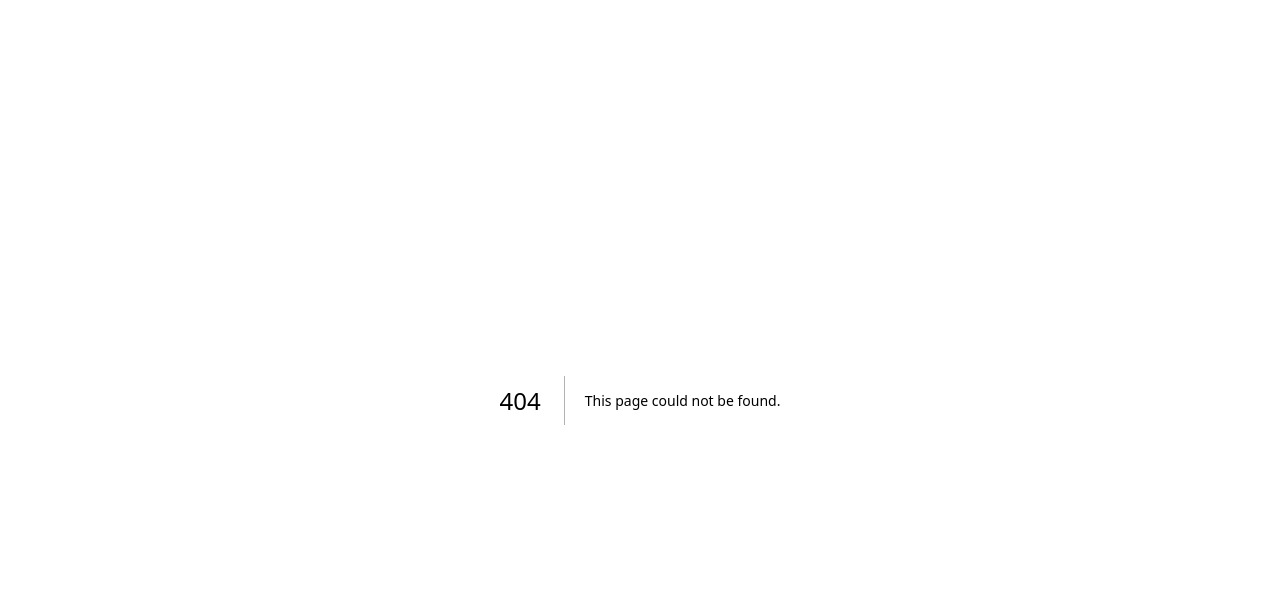
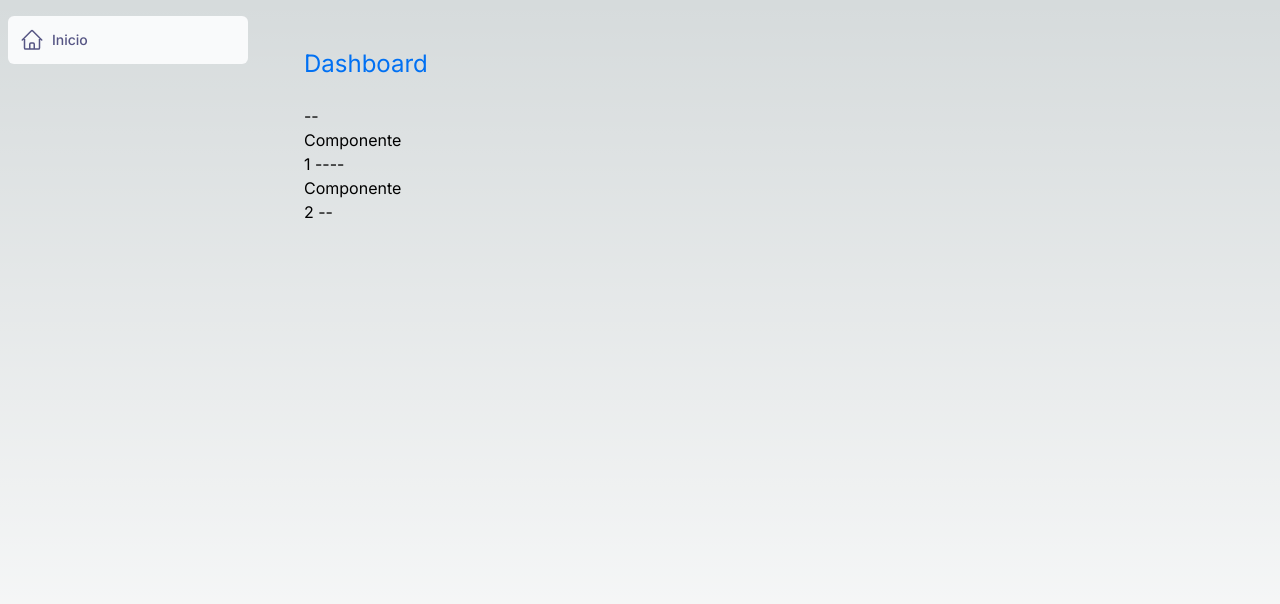
Before and after one commit to EmilianoGS/clima-nextjs, a Next.js app: page /dashboard in a window 1280 px wide. Before the commit this address had no page. Shown: the top 604 px of the page. Built offline with nearby package versions, Linux system fonts and the light colour scheme.

Commit message:
Incorporacion tailwindcss, creacion de dashboard

```diff
--- /dev/null
+++ b/app/dashboard/index.jsx
@@ -0,0 +1,9 @@
+import React from 'react'
+
+const Inicio = () => {
+  return (
+    <div>Página de inicio</div>
+  )
+}
+
+export default Inicio
--- /dev/null
+++ b/app/dashboard/layout.js
@@ -0,0 +1,12 @@
+import SideNav from './sidenav';
+
+export default function Layout({children}) {
+  return (
+    <div className="flex h-screen flex-col md:flex-row md:overflow-hidden">
+      <div className="w-full flex-none md:w-64">
+        <SideNav />
+          </div>
+      <div className="flex-grow p-6 md:overflow-y-auto md:p-12">{children}</div>
+    </div>
+  );
+}
--- /dev/null
+++ b/app/dashboard/navLinks.jsx
@@ -0,0 +1,38 @@
+'use client';
+import Link from 'next/link';
+import { usePathname } from 'next/navigation';
+import {
+    UserGroupIcon,
+    HomeIcon,
+    DocumentDuplicateIcon,
+  } from '@heroicons/react/24/outline';
+import clsx from 'clsx'
+
+const links = [
+  { name: 'Inicio', href: '/inicio', icon: HomeIcon },
+
+];
+
+export default function NavLinks() {
+  const pathname=usePathname();
+
+  return (
+    <>
+      {links.map((link) => {
+        const LinkIcon = link.icon;
+        const linkStyle= clsx("flex h-[48px] grow text-metal items-center justify-center gap-2 rounded-md bg-gray-50 p-3 text-sm font-medium hover:bg-sky-100 hover:text-blue-600 md:flex-none md:justify-start md:p-2 md:px-3",{'bg-sky-100 text-blue-600': pathname === link.href});
+
+        return (
+          <Link
+            key={link.name}
+            href={link.href}
+            className={linkStyle}
+          >
+            <LinkIcon className="w-6" />
+            <p className="hidden md:block">{link.name}</p>
+          </Link>
+        );
+      })}
+    </>
+  );
+}
--- /dev/null
+++ b/app/dashboard/page.jsx
@@ -0,0 +1,21 @@
+
+
+
+import {Suspense} from 'react'
+
+
+export default async function Page() {
+
+  return (
+    <main>
+      <h1 className={` mb-4 text-xl md:text-2xl text-blue-500`}>
+        Dashboard
+      </h1>
+
+      <div className="mt-6 grid grid-cols-1 gap-6 md:grid-cols-4 lg:grid-cols-8">
+        <Suspense fallback={'Cargando...'}>-- Componente 1 --</Suspense>
+        <Suspense fallback={'Cargando...'}>-- Componente 2 --</Suspense>
+      </div>
+    </main>
+  );
+}
--- /dev/null
+++ b/app/dashboard/sidenav.jsx
@@ -0,0 +1,13 @@
+import Link from 'next/link';
+import NavLinks from './navLinks';
+
+export default function SideNav() {
+  return (
+    <div className="flex h-full flex-col px-3 py-4 md:px-2">
+      <div className="flex grow flex-row justify-between space-x-2 md:flex-col
+       md:space-x-0 md:space-y-2">
+        <NavLinks />
+      </div>
+    </div>
+  );
+}
--- a/app/globals.css
+++ b/app/globals.css
@@ -1,3 +1,7 @@
+@tailwind base;
+@tailwind components;
+@tailwind utilities;
+
 :root {
   --max-width: 1100px;
   --border-radius: 12px;
--- a/app/layout.js
+++ b/app/layout.js
@@ -4,14 +4,16 @@ import "./globals.css";
 const inter = Inter({ subsets: ["latin"] });
 
 export const metadata = {
-  title: "Create Next App",
-  description: "Generated by create next app",
+  title: "Clima App",
+  description: "Proyecto React + NextJS",
 };
 
 export default function RootLayout({ children }) {
   return (
     <html lang="en">
-      <body className={inter.className}>{children}</body>
+      <body className={inter.className}>
+        {children}
+      </body>
     </html>
   );
 }
--- a/app/page.js
+++ b/app/page.js
@@ -1,34 +1,11 @@
 import Image from "next/image";
 import styles from "./page.module.css";
 
+
 export default function Home() {
   return (
-    <main className={styles.main}>
-      <div className={styles.description}>
-        <p>
-          Get started by editing&nbsp;
-          <code className={styles.code}>app/page.js</code>
-        </p>
-        <div>
-          <a
-            href="https://vercel.com?utm_source=create-next-app&utm_medium=appdir-template&utm_campaign=create-next-app"
-            target="_blank"
-            rel="noopener noreferrer"
-          >
-            By{" "}
-            <Image
-              src="/vercel.svg"
-              alt="Vercel Logo"
-              className={styles.vercelLogo}
-              width={100}
-              height={24}
-              priority
-            />
-          </a>
-        </div>
-      </div>
-
-      <div className={styles.center}>
+    <main className="flex min-h-screen flex-col p-6">
+    <div className="flex h-20 shrink-0 items-end rounded-lg bg-blue-500 p-4 md:h-52">
         <Image
           className={styles.logo}
           src="/next.svg"
@@ -38,58 +15,6 @@ export default function Home() {
           priority
         />
       </div>
-
-      <div className={styles.grid}>
-        <a
-          href="https://nextjs.org/docs?utm_source=create-next-app&utm_medium=appdir-template&utm_campaign=create-next-app"
-          className={styles.card}
-          target="_blank"
-          rel="noopener noreferrer"
-        >
-          <h2>
-            Docs <span>-&gt;</span>
-          </h2>
-          <p>Find in-depth information about Next.js features and API.</p>
-        </a>
-
-        <a
-          href="https://nextjs.org/learn?utm_source=create-next-app&utm_medium=appdir-template&utm_campaign=create-next-app"
-          className={styles.card}
-          target="_blank"
-          rel="noopener noreferrer"
-        >
-          <h2>
-            Learn <span>-&gt;</span>
-          </h2>
-          <p>Learn about Next.js in an interactive course with&nbsp;quizzes!</p>
-        </a>
-
-        <a
-          href="https://vercel.com/templates?framework=next.js&utm_source=create-next-app&utm_medium=appdir-template&utm_campaign=create-next-app"
-          className={styles.card}
-          target="_blank"
-          rel="noopener noreferrer"
-        >
-          <h2>
-            Templates <span>-&gt;</span>
-          </h2>
-          <p>Explore starter templates for Next.js.</p>
-        </a>
-
-        <a
-          href="https://vercel.com/new?utm_source=create-next-app&utm_medium=appdir-template&utm_campaign=create-next-app"
-          className={styles.card}
-          target="_blank"
-          rel="noopener noreferrer"
-        >
-          <h2>
-            Deploy <span>-&gt;</span>
-          </h2>
-          <p>
-            Instantly deploy your Next.js site to a shareable URL with Vercel.
-          </p>
-        </a>
-      </div>
     </main>
   );
 }
--- /dev/null
+++ b/postcss.config.js
@@ -0,0 +1,6 @@
+module.exports = {
+  plugins: {
+    tailwindcss: {},
+    autoprefixer: {},
+  },
+}
--- /dev/null
+++ b/tailwind.config.js
@@ -0,0 +1,31 @@
+/** @type {import('tailwindcss').Config} */
+module.exports = {
+  content: [ "./app/**/*.{js,ts,jsx,tsx,mdx}",
+  "./pages/**/*.{js,ts,jsx,tsx,mdx}",
+  "./components/**/*.{js,ts,jsx,tsx,mdx}"],
+  theme: {
+    extend: {
+      gridTemplateColumns: {
+        '13': 'repeat(13, minmax(0, 1fr))',
+      },
+      colors: {
+        transparent: 'transparent',
+        current: 'currentColor',
+        'white': '#ffffff',
+        'purple': '#3f3cbb',
+        'midnight': '#121063',
+        'metal': '#565584',
+        'tahiti': '#3ab7bf',
+        'silver': '#ecebff',
+        'bubble-gum': '#ff77e9',
+        'bermuda': '#78dcca',
+        blue: {
+          400: '#2589FE',
+          500: '#0070F3',
+          600: '#2F6FEB',
+        },
+      },
+    },
+  },
+  plugins: [],
+}
```
Also changed, not shown: package.json (+6 -1 lines), 1 other file (tests, documents, lock files or other folders).
